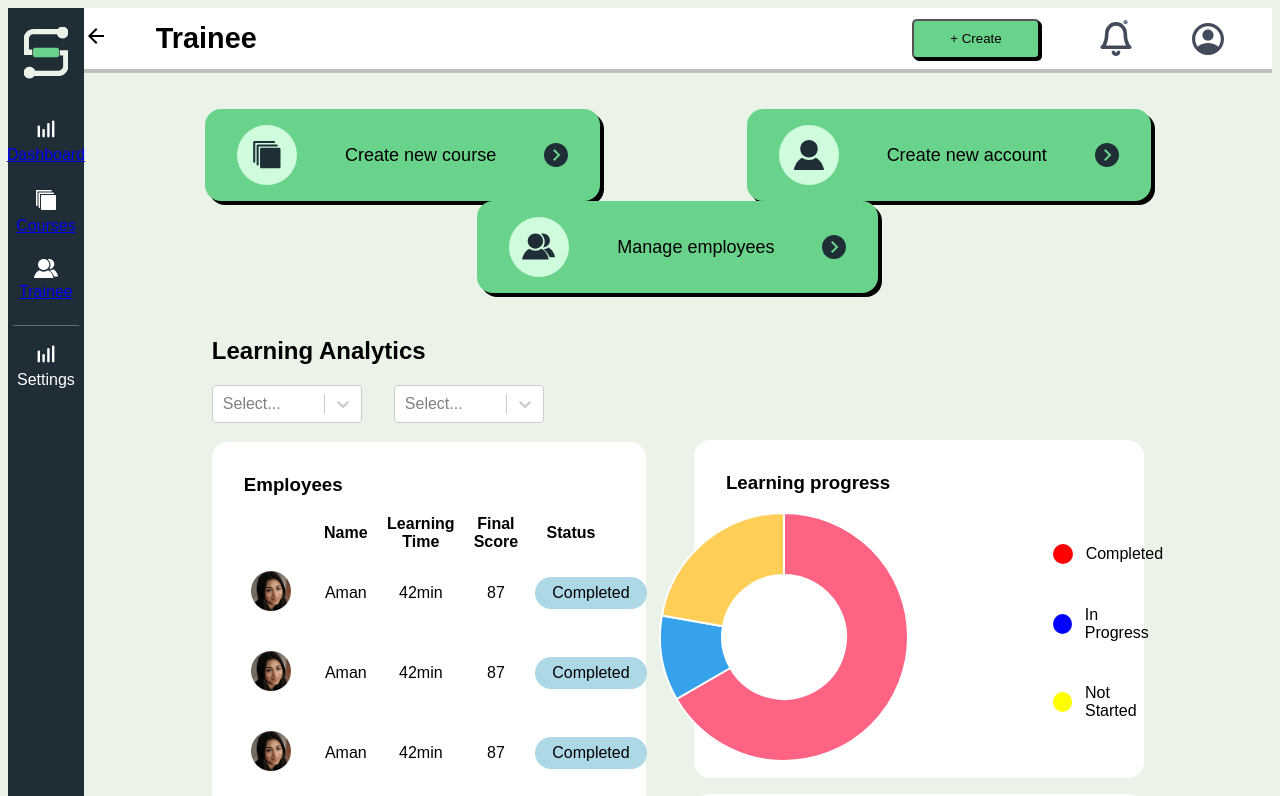
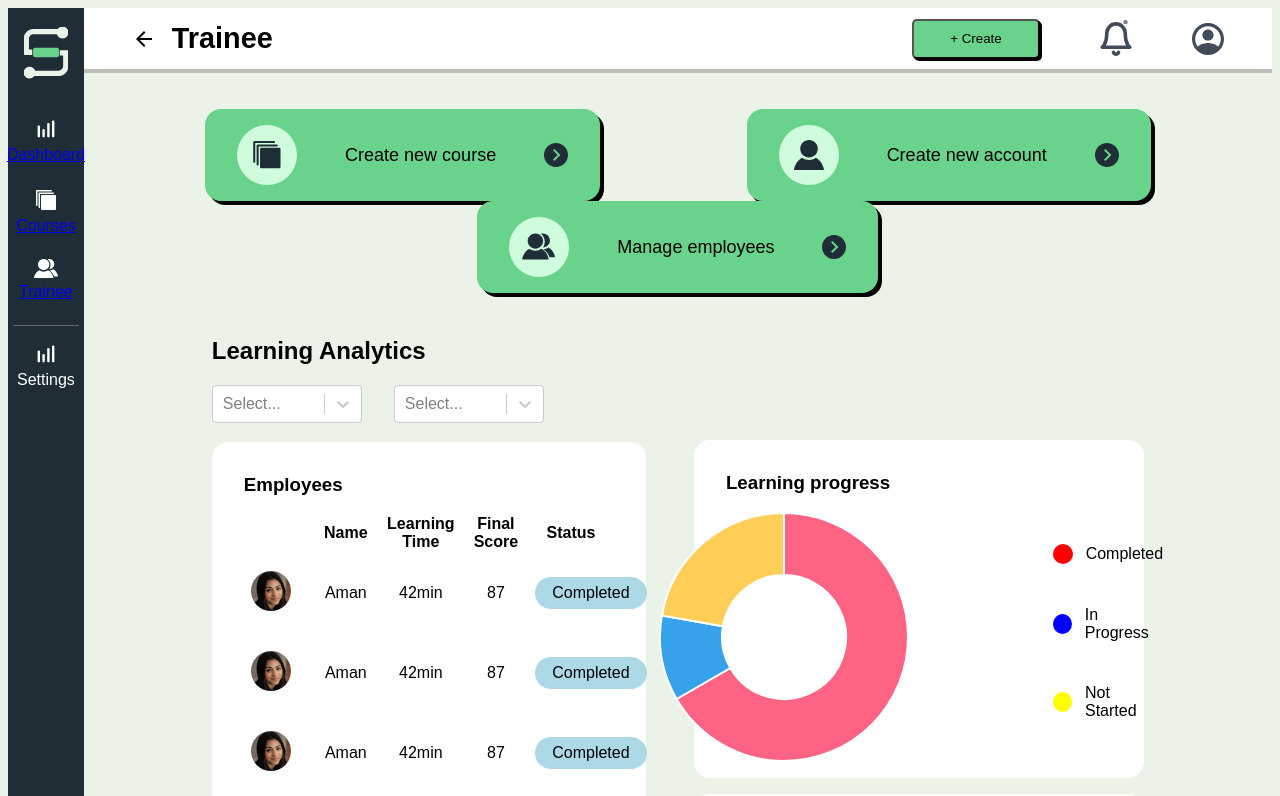
Before and after one commit to bhardwajaman1998/Cosmic-Chaos-Skillbridge, a React (Create React App) app in the folder client/: page /employee in a window 1280 px wide. Shown: the top 796 px of the page. Built offline with nearby package versions, Linux system fonts and the light colour scheme.

Commit message:
Updated Css for Header

```diff
--- a/client/src/components/Header/Header.js
+++ b/client/src/components/Header/Header.js
@@ -20,9 +20,9 @@ const Header = ({ title }) => {
   return (
     <div className='header'>
       {!isHomePage && (
-        <div className='header-back'>
+        <div className='header-title'>
           <ArrowBackIcon />
-          <span className='header-title'>
+          <span>
             {title}
         </span>
         </div>
--- a/client/src/styles.css
+++ b/client/src/styles.css
@@ -122,6 +122,8 @@ body {
   margin-left: 3rem;
   font-size: 1.8rem;
   font-weight: bold;
+  display: flex;
+  justify-content: space-between;
 }
 
 .header {
--- a/client/src/styles.scss
+++ b/client/src/styles.scss
@@ -110,11 +110,22 @@ body{
     border-radius: 5px;
     box-shadow: 2px 2px black;
 }
-.header-title{
-    margin-left: 3rem;
-    font-size: 1.8rem;
-    font-weight: bold;
+// .header-title{
+//     margin-left: 3rem;
+//     font-size: 1.8rem;
+//     font-weight: bold;
+// }
+
+.header-title {
+  margin-left: 3rem;
+  font-size: 1.8rem;
+  font-weight: bold;
+  display: flex;
+  justify-content: space-between;
+  align-items: center;
+  gap: 1rem;
 }
+
 .header{
     height: 100%;
     display: flex;
```
Also changed, not shown: client/src/assets/profile-pic-male-01 1.png (added).
